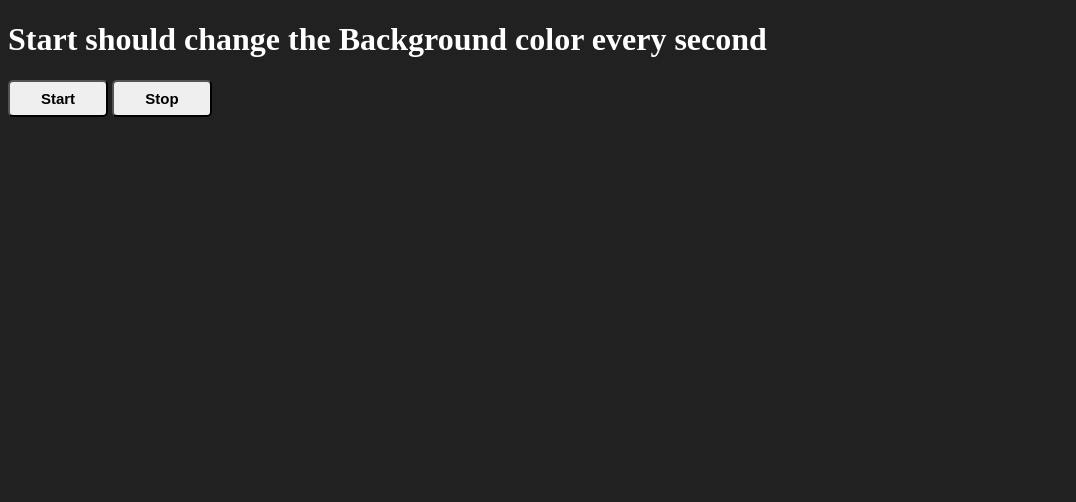
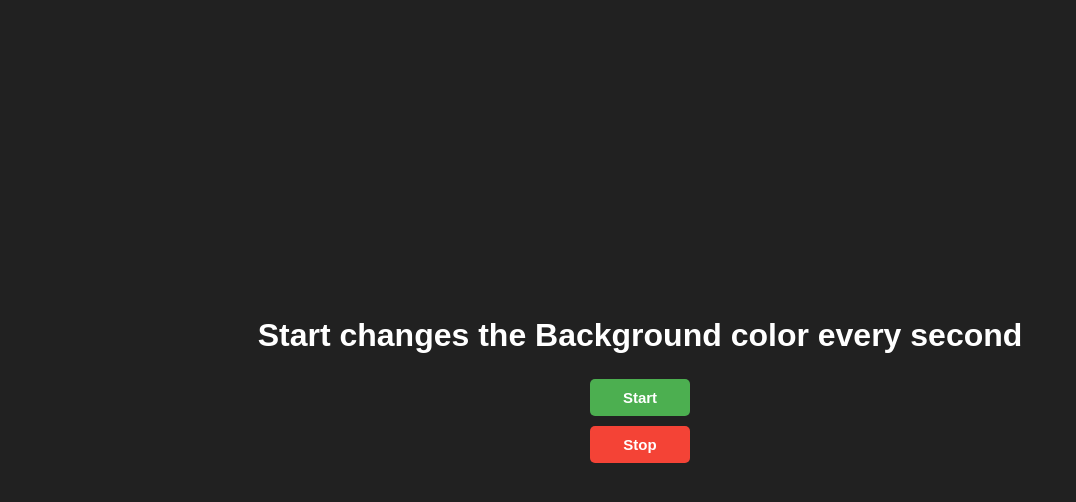
Before and after one commit to Nitish-Naik/js, a plain HTML site: page UnlimitedColors/index.html in a window 1280 px wide. Shown: the whole page, without its empty margins (0-1076 px from the left). Drawn offline with Linux system fonts and the light colour scheme.

Commit message:
first commit

```diff
--- a/UnlimitedColors/index.html
+++ b/UnlimitedColors/index.html
@@ -5,34 +5,71 @@
     <meta name="viewport" content="width=device-width, initial-scale=1.0" />
     <meta http-equiv="X-UA-Compatible" content="ie=edge" />
     <title>Async Project</title>
+    <style>
+      body {
+        background-color: #212121;
+        color: #fff;
+        display: flex;
+        flex-direction: column;
+        align-items: center;
+        justify-content: center;
+        height: 100vh;
+        margin: 0;
+        font-family: Arial, sans-serif;
+      }
+      h1 {
+        margin-bottom: 20px;
+      }
+      button {
+        width: 100px;
+        height: 37px;
+        border-radius: 5px;
+        font-size: 15px;
+        font-weight: bold;
+        margin: 5px;
+        border: none;
+        cursor: pointer;
+        transition: background-color 0.3s ease;
+      }
+      #start {
+        background-color: #4CAF50;
+        color: white;
+      }
+      #stop {
+        background-color: #f44336;
+        color: white;
+      }
+      button:hover {
+        opacity: 0.8;
+      }
+      p {
+        margin-top: 20px;
+      }
+    </style>
   </head>
-  <body style="background-color: #212121; color: #fff">
-
-    <h1>Start should change the Background color every second</h1>
-    <button style="width: 100px; height: 37px; border-radius: 5px; font-size: 15px; font-weight: bold;" id="start">Start</button>
-    <button id="stop" style="width: 100px; height: 37px; border-radius: 5px; font-size: 15px; font-weight: bold;" >Stop</button>
+  <body>
+    <h1>Start changes the Background color every second</h1>
+    <button id="start">Start</button>
+    <button id="stop">Stop</button>
     <p id="write"></p>
     <script>
-
-        const body = document.querySelector('body')
+      const body = document.querySelector('body');
       let intervalId;
       const startChangingColor = function () {
           if(!intervalId) {
-                intervalId = setInterval(changeColor, 1000)
+              intervalId = setInterval(changeColor, 1000);
           }
       }
-
       const stopChangingColor = function() {
           clearInterval(intervalId);
-            intervalId = null
+          intervalId = null;
       }
       const changeColor = function() {
-            const color = '#' + Math.floor((Math.random() * 1000000) + 1)
-            body.style.backgroundColor = color
+          const color = '#' + Math.floor((Math.random() * 1000000) + 1);
+          body.style.backgroundColor = color;
       }
-
-        document.getElementById('start').addEventListener('click', startChangingColor)
-        document.getElementById('stop').addEventListener('click', stopChangingColor)
+      document.getElementById('start').addEventListener('click', startChangingColor);
+      document.getElementById('stop').addEventListener('click', stopChangingColor);
     </script>
   </body>
 </html>
```
Also changed, not shown: KeyboardCheck/app.js (added, +19 -0 lines), KeyboardCheck/index.html (added, +40 -0 lines). Lines whose indentation alone changed are shown as unchanged.
